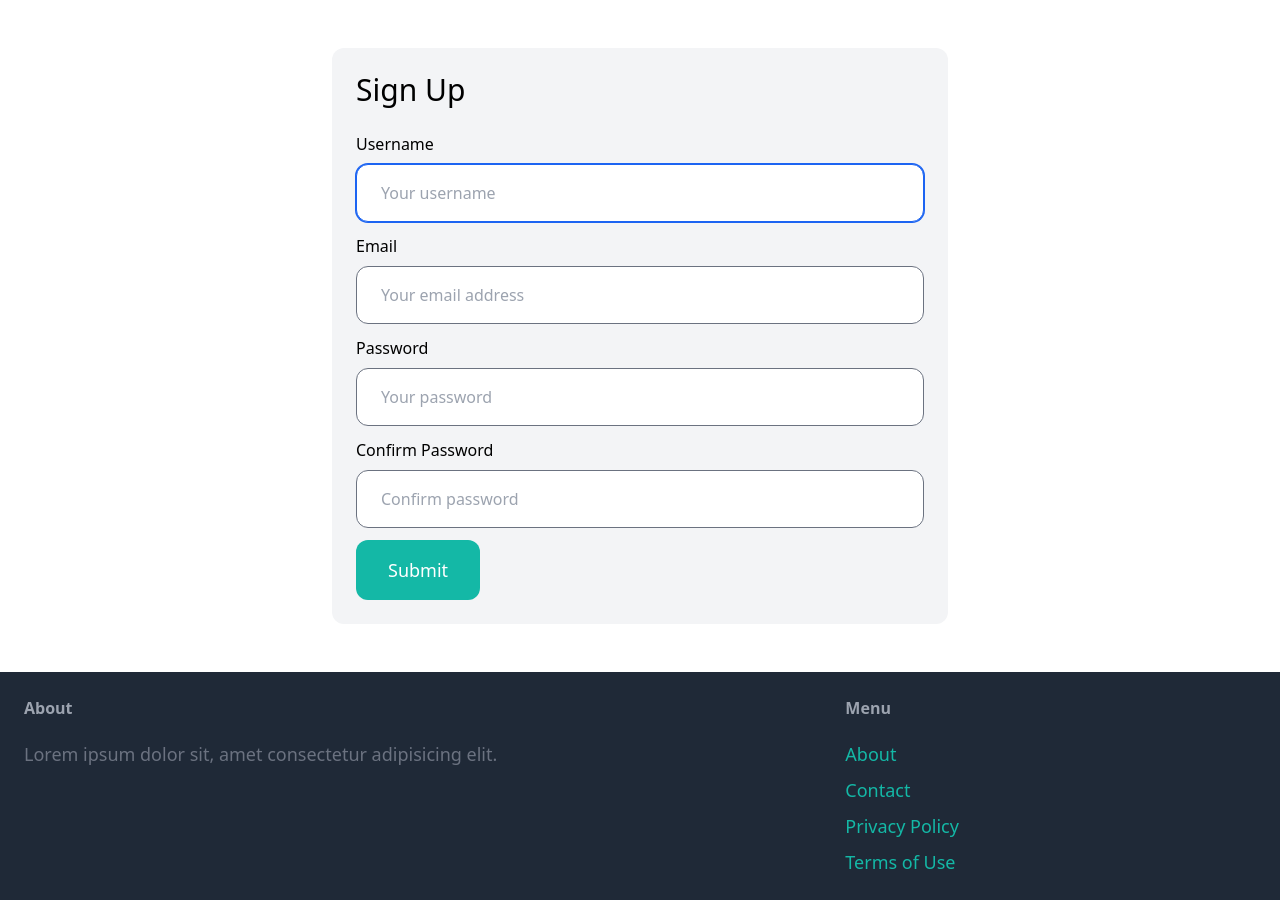
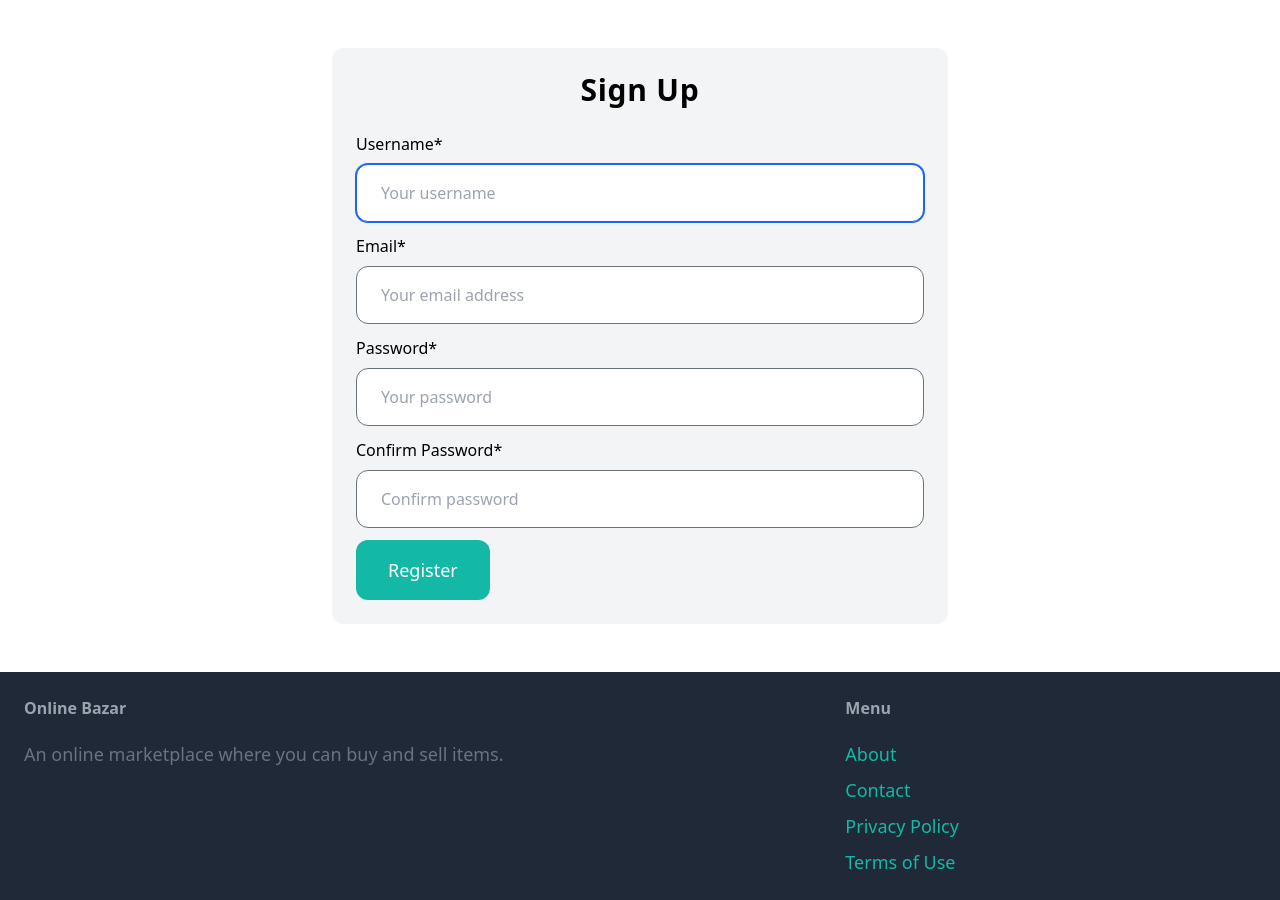
Before and after one commit to matrix-bro/online-bazar, a Django app: page /signup/ in a window 1280 px wide. Shown: the part 81-981 px from the top of the page. Run offline with Django 4.2, Linux system fonts and the light colour scheme; parts of the project's set-up code (start-up, migrations or seed data) failed here and were passed over; some libraries are stand-ins or nearby versions.

Commit message:
UI changes

```diff
--- a/app/templates/app/base.html
+++ b/app/templates/app/base.html
@@ -84,8 +84,8 @@
 
     <footer class="py-6 px-6 flex justify-between bg-gray-800">
         <div class="w-2/3 pr-10">
-            <h3 class="mb-5 font-semibold text-gray-400">About</h3>
-            <p class="text-lg text-gray-500">Lorem ipsum dolor sit, amet consectetur adipisicing elit.</p>
+            <h3 class="mb-5 font-semibold text-gray-400">Online Bazar</h3>
+            <p class="text-lg text-gray-500">An online marketplace where you can buy and sell items.</p>
         </div>
         <div class="w-1/3">
             <h3 class="mb-5 font-semibold text-gray-400">Menu</h3>
--- a/app/templates/app/dashboard.html
+++ b/app/templates/app/dashboard.html
@@ -4,7 +4,7 @@
 
 {% block content %}
     <div class="mt-6 px-6 py-12 bg-gray-100 rounded-xl">
-        <h2 class="mb-12 text-2xl text-teal-600 text-center">My Items</h2>
+        <h2 class="mb-12 text-3xl md:text-4xl font-bold text-teal-600 text-center">My Items</h2>
         {% if items %}
             <div class="grid grid-cols-3 gap-3">
                 {% for item in items %}
--- a/app/templates/app/inbox.html
+++ b/app/templates/app/inbox.html
@@ -4,7 +4,7 @@
 
 {% block content %}
     <div class="min-h-[30rem]">
-        <h1 class="mb-6 text-3xl text-teal-500">Inbox</h1>
+        <h1 class="mb-6 text-3xl md:text-4xl font-bold text-teal-500">Inbox</h1>
 
         {% if conversations %}
             <div class="space-y-6">
@@ -28,7 +28,7 @@
                 {% endfor %}
             </div>
         {% else %}
-            <h2 class="text-xl">No conversations</h2>
+            <h2 class="text-xl bg-gray-200 py-8 px-3 rounded-xl">No conversations</h2>
         {% endif %}
     </div>
 {% endblock %}
--- a/app/templates/app/login.html
+++ b/app/templates/app/login.html
@@ -3,8 +3,8 @@
 {% block title %}Log in{% endblock %}
 
 {% block content %}
-    <div class="w-1/2 my-6 mx-auto p-6 bg-gray-100 rounded-xl">
-        <h1 class="mb-6 text-3xl">Log in</h1>
+    <div class="lg:w-1/3 md:w-1/2 my-6 mx-auto p-6 bg-gray-100 rounded-xl">
+        <h1 class="mb-6 text-3xl text-center font-bold tracking-wide">Sign in</h1>
 
         <form action="" method="post">
             {% csrf_token %}
@@ -29,7 +29,7 @@
                 </div>
             {% endif %}
 
-            <button class="py-4 px-8 text-lg bg-teal-500 hover:bg-teal-700 rounded-xl text-white">Submit</button>
+            <button class="py-4 px-8 text-lg bg-blue-500 hover:bg-blue-700 rounded-xl text-white">Login</button>
         </form>
     </div>
 
--- a/app/templates/app/signup.html
+++ b/app/templates/app/signup.html
@@ -3,29 +3,29 @@
 {% block title %}Sign Up{% endblock %}
 
 {% block content %}
-    <div class="w-1/2 my-6 mx-auto p-6 bg-gray-100 rounded-xl">
-        <h1 class="mb-6 text-3xl">Sign Up</h1>
+    <div class="md:w-1/2 my-6 mx-auto p-6 bg-gray-100 rounded-xl">
+        <h1 class="mb-6 text-3xl text-center font-bold tracking-wide">Sign Up</h1>
 
         <form action="" method="post">
             {% csrf_token %}
 
             <div class="mb-3">
-                <label class="inline-block mb-2">Username</label><br>
+                <label class="inline-block mb-2">Username*</label><br>
                 {{ form.username }}
             </div>
 
             <div class="mb-3">
-                <label class="inline-block mb-2">Email</label><br>
+                <label class="inline-block mb-2">Email*</label><br>
                 {{ form.email }}
             </div>
 
             <div class="mb-3">
-                <label class="inline-block mb-2">Password</label><br>
+                <label class="inline-block mb-2">Password*</label><br>
                 {{ form.password1 }}
             </div>
 
             <div class="mb-3">
-                <label class="inline-block mb-2">Confirm Password</label><br>
+                <label class="inline-block mb-2">Confirm Password*</label><br>
                 {{ form.password2 }}
             </div>
 
@@ -39,7 +39,7 @@
                 </div>
             {% endif %}
 
-            <button class="py-4 px-8 text-lg bg-teal-500 hover:bg-teal-700 rounded-xl text-white">Submit</button>
+            <button class="py-4 px-8 text-lg bg-teal-500 hover:bg-teal-700 rounded-xl text-white">Register</button>
         </form>
     </div>
 
--- a/app/views.py
+++ b/app/views.py
@@ -57,7 +57,7 @@ def new_item(request):
 
     return render(request, 'app/item_form.html', {
         'form': form,
-        'title': 'New Item',
+        'title': 'Add New Item',
     })
 
 @login_required
```
Also changed, not shown: app/templates/app/item_form.html (+4 -4 lines).
